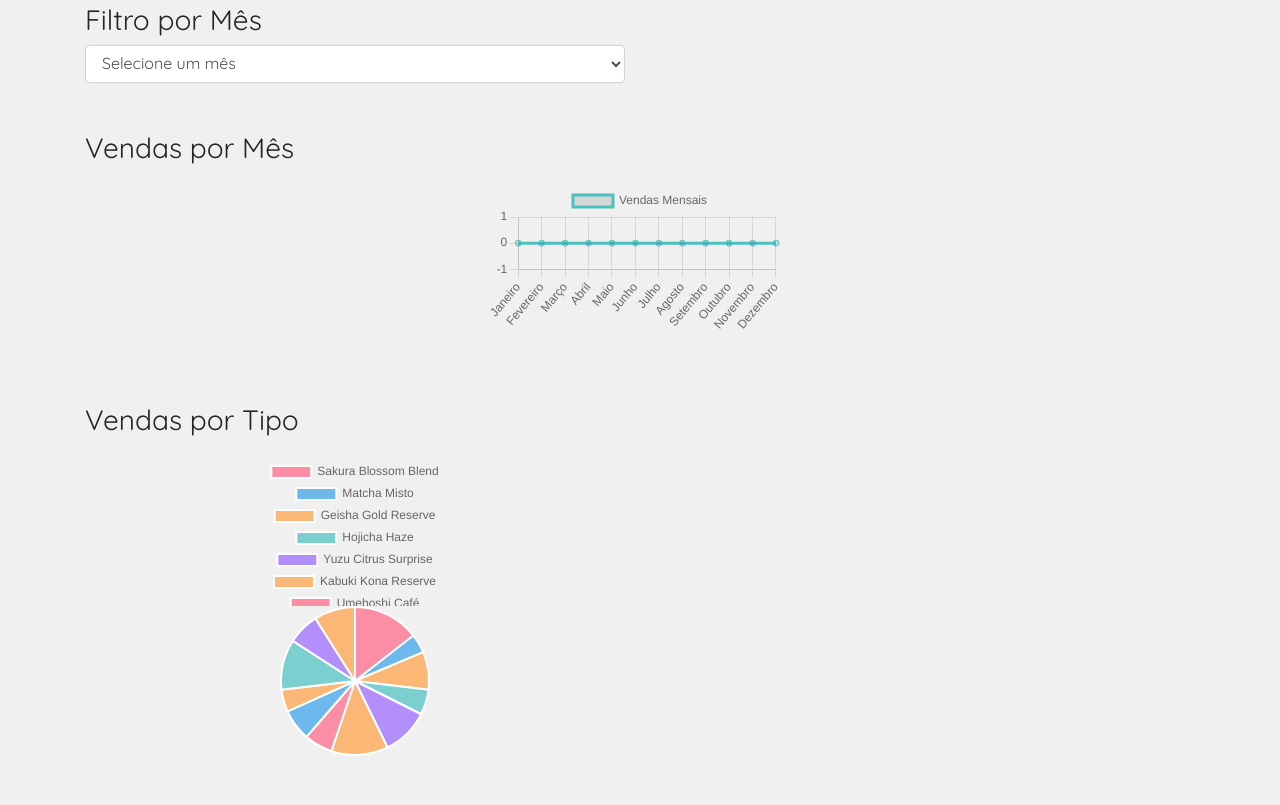
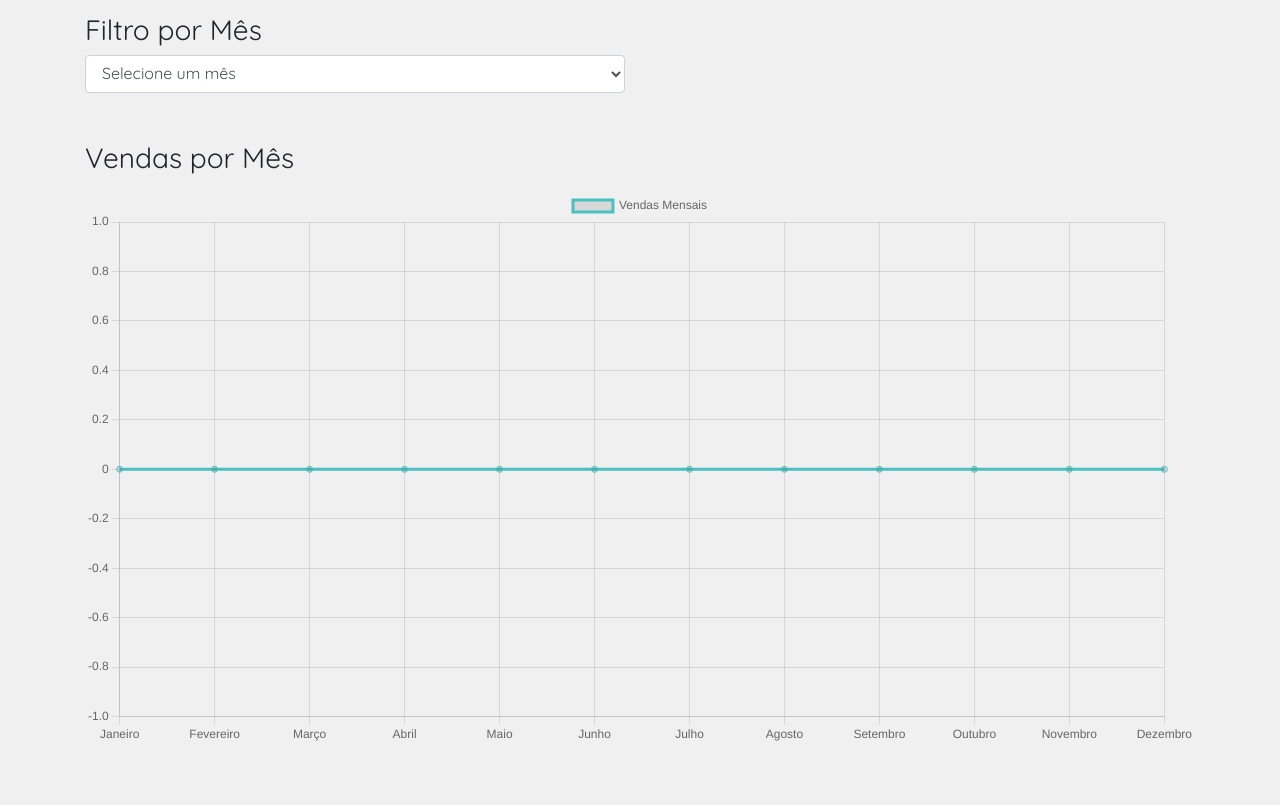
Before and after one commit to monnikys/monnikys.github.io, a website: page sales.html in a window 1280 px wide. Shown: the part 1310-2115 px from the top of the page. Drawn offline with nearby package versions, Linux system fonts and the light colour scheme.

Commit message:
Organizando o sales

```diff
--- a/css/sales.css
+++ b/css/sales.css
@@ -4,12 +4,19 @@ body {
     font-family: 'Quicksand', sans-serif;
     background: #f1f0f0;
     margin: 20px;
+    display: flex;
+    flex-direction: column;
+    align-items: center; /* Centraliza os itens no corpo */
+    justify-content: center;
 }
 
 table {
-    width: 100%;
+    width: 80%; /* Ajuste o tamanho da tabela */
+    max-width: 1000px; /* Tamanho máximo da tabela */
     border-collapse: collapse;
     margin-top: 20px;
+    margin-left: auto;
+    margin-right: auto; /* Centraliza a tabela */
 }
 
 table, th, td {
@@ -33,17 +40,21 @@ h1 {
 }
 
 canvas {
-    max-width: 100%;
+    max-width: 100%; /* Corrige o valor da largura para 100% */
+    width: 100%;
     height: auto;
-    margin: 20px auto;
+    margin: 15px auto;
+    display: block; /* Garante que o canvas seja tratado como um bloco e fique centralizado */
 }
 
 .btn-group {
-    margin-bottom: 20px;
+    margin-bottom: 10px;
+    display: flex;
+    justify-content: center; /* Centraliza os botões dentro do grupo */
 }
 
 .btn {
-    margin-right: 10px;
+    margin-right: 8px;
 }
 
 #total-sales {
@@ -55,4 +66,6 @@ canvas {
     border-radius: 5px;
     text-align: center;
     margin-top: 20px;
+    margin-left: auto;
+    margin-right: auto; /* Centraliza o elemento */
 }
--- a/css/table.css
+++ b/css/table.css
@@ -7,7 +7,7 @@
   }
 
   /* SORTABLE TABLE */
-  #itemList { width: 950px; border-collapse: collapse; }
+  #itemList { width: px; border-collapse: collapse; }
   #itemList tr:nth-child(even) { background: #f2f2f2; }
   #itemList td, #demo th {
     text-align: left; padding: 10px;
--- a/js/sales.js
+++ b/js/sales.js
@@ -1,18 +1,18 @@
 // Dados simulados de vendas
 let salesData = [
     { protocolo: 1, nome: "João", telefone: "123456789", endereco: "Rua A", bairro: "Centro", data_venda: "26/01/2024", tipo: "Sakura Blossom Blend", valorTotal: 50.00 },
-    { protocolo: 2, nome: "Maria", telefone: "987654321", endereco: "Rua B", bairro: "Bairro X", data_venda: "10/02/2024", tipo: "Matcha Misto", valorTotal: 30.00 },
+    { protocolo: 2, nome: "Maria", telefone: "987654321", endereco: "Rua B", bairro: "Bairro X", data_venda: "10/06/2024", tipo: "Matcha Misto", valorTotal: 30.00 },
     { protocolo: 3, nome: "Carlos", telefone: "123456789", endereco: "Rua C", bairro: "Bairro Y", data_venda: "15/01/2024", tipo: "Geisha Gold Reserve", valorTotal: 60.00 },
-    { protocolo: 4, nome: "Ana", telefone: "112233445", endereco: "Rua D", bairro: "Bairro Z", data_venda: "10/03/2024", tipo: "Hojicha Haze", valorTotal: 40.00 },
-    { protocolo: 5, nome: "Lucas", telefone: "223344556", endereco: "Rua E", bairro: "Centro", data_venda: "21/01/2024", tipo: "Sakura Blossom Blend", valorTotal: 55.00 },
+    { protocolo: 4, nome: "Ana", telefone: "112233445", endereco: "Rua D", bairro: "Bairro Z", data_venda: "10/09/2024", tipo: "Hojicha Haze", valorTotal: 40.00 },
+    { protocolo: 5, nome: "Lucas", telefone: "223344556", endereco: "Rua E", bairro: "Centro", data_venda: "21/08/2024", tipo: "Sakura Blossom Blend", valorTotal: 55.00 },
     { protocolo: 6, nome: "Patrícia", telefone: "334455667", endereco: "Rua F", bairro: "Bairro W", data_venda: "05/02/2024", tipo: "Yuzu Citrus Surprise", valorTotal: 75.00 },
     { protocolo: 7, nome: "Ricardo", telefone: "445566778", endereco: "Rua G", bairro: "Bairro V", data_venda: "12/03/2024", tipo: "Kabuki Kona Reserve", valorTotal: 90.00 },
-    { protocolo: 8, nome: "Fernanda", telefone: "556677889", endereco: "Rua H", bairro: "Bairro T", data_venda: "18/02/2024", tipo: "Umeboshi Café", valorTotal: 45.00 },
+    { protocolo: 8, nome: "Fernanda", telefone: "556677889", endereco: "Rua H", bairro: "Bairro T", data_venda: "18/12/2024", tipo: "Umeboshi Café", valorTotal: 45.00 },
     { protocolo: 9, nome: "Felipe", telefone: "667788990", endereco: "Rua I", bairro: "Centro", data_venda: "22/01/2024", tipo: "Rising Sun Roasters", valorTotal: 50.00 },
-    { protocolo: 10, nome: "Juliana", telefone: "778899001", endereco: "Rua J", bairro: "Bairro S", data_venda: "03/02/2024", tipo: "Nadeshiko Coffee", valorTotal: 35.00 },
-    { protocolo: 11, nome: "Gustavo", telefone: "889900112", endereco: "Rua K", bairro: "Bairro R", data_venda: "26/02/2024", tipo: "Kitsune Kafe", valorTotal: 80.00 },
+    { protocolo: 10, nome: "Juliana", telefone: "778899001", endereco: "Rua J", bairro: "Bairro S", data_venda: "03/11/2024", tipo: "Nadeshiko Coffee", valorTotal: 35.00 },
+    { protocolo: 11, nome: "Gustavo", telefone: "889900112", endereco: "Rua K", bairro: "Bairro R", data_venda: "26/10/2024", tipo: "Kitsune Kafe", valorTotal: 80.00 },
     { protocolo: 12, nome: "Juliana", telefone: "990011223", endereco: "Rua L", bairro: "Centro", data_venda: "04/03/2024", tipo: "Shizuku Coffee Roastery", valorTotal: 50.00 },
-    { protocolo: 13, nome: "Roberta", telefone: "101112131", endereco: "Rua M", bairro: "Bairro U", data_venda: "15/01/2024", tipo: "Tsuki no Kissa", valorTotal: 65.00 }
+    { protocolo: 13, nome: "Roberta", telefone: "101112131", endereco: "Rua M", bairro: "Bairro U", data_venda: "15/05/2024", tipo: "Tsuki no Kissa", valorTotal: 65.00 }
 ];
 
 document.addEventListener("DOMContentLoaded", function() {
```
Also changed, not shown: site/sales.jpg. Lines whose indentation alone changed are shown as unchanged.
